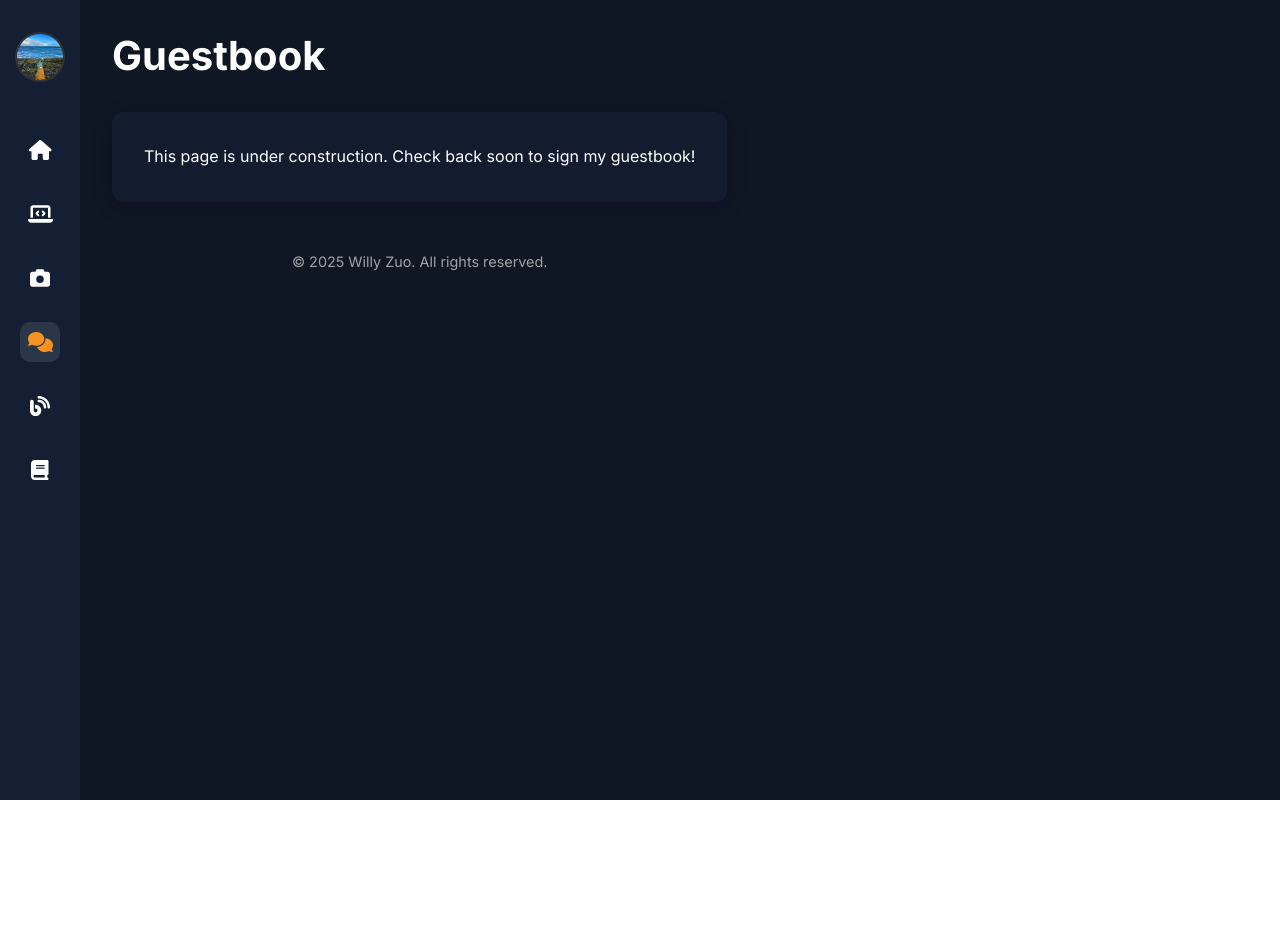
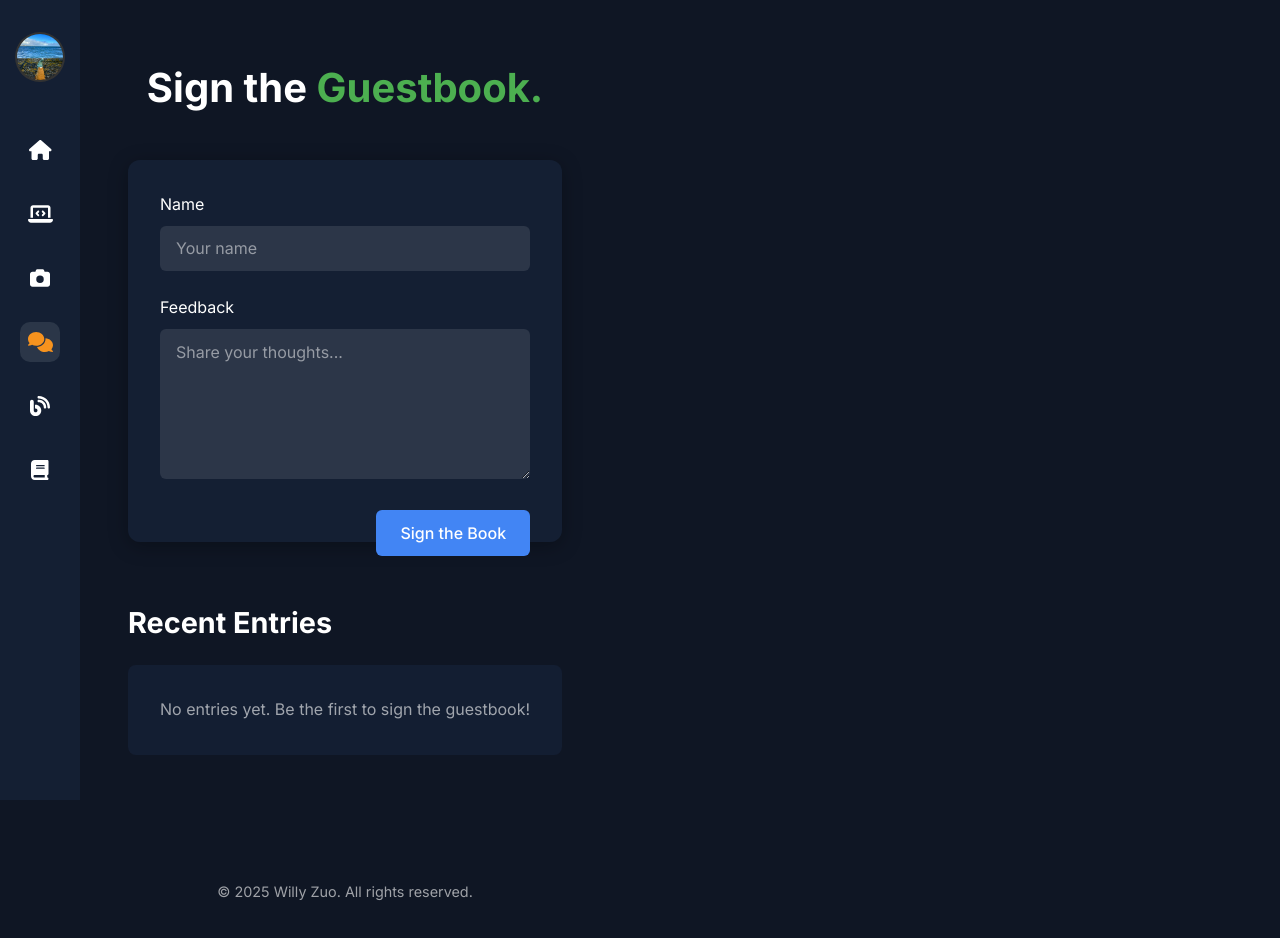
Before and after one commit to WillyOwl/personal_website, a React (Vite) app: page /guestbook in a window 1280 px wide. Shown: the top 938 px of the page. Before the commit the page ends 800 px from the top, so only its background shows below. Built offline with nearby package versions, Linux system fonts and the light colour scheme; the HTML template or start-up script is replaced by a standard one.

Commit message:
Push initial framework for guestbook page

```diff
--- a/src/pages/GuestbookPage.tsx
+++ b/src/pages/GuestbookPage.tsx
@@ -1,31 +1,196 @@
-import React from 'react';
+import React, { useState } from 'react';
 import styled from 'styled-components';
 
 const PageContainer = styled.div`
-  max-width: 1200px;
+  position: relative;
+  min-height: 100vh;
+  padding: 2rem 0;
+`;
+
+const BackgroundOverlay = styled.div`
+  position: absolute;
+  top: 0;
+  left: 0;
+  width: 100%;
+  height: 100%;
+  background-image: url('/images/guestbook-bg.jpg');
+  background-size: cover;
+  background-position: center;
+  opacity: 0.2;
+  z-index: -1;
+`;
+
+const ContentWrapper = styled.div`
+  max-width: 800px;
   margin: 0 auto;
+  padding: 0 1rem;
 `;
 
 const PageTitle = styled.h1`
   font-size: 2.5rem;
-  margin-bottom: 2rem;
+  text-align: center;
+  margin-bottom: 3rem;
+  color: var(--text-color);
+
+  span {
+    color: #4CAF50;
+  }
+`;
+
+const GuestbookForm = styled.div`
+  background-color: rgba(22, 34, 56, 0.8);
+  border-radius: 12px;
+  padding: 2rem;
+  margin-bottom: 3rem;
+  box-shadow: 0 4px 20px rgba(0, 0, 0, 0.3);
+`;
+
+const FormGroup = styled.div`
+  margin-bottom: 1.5rem;
+`;
+
+const Label = styled.label`
+  display: block;
+  margin-bottom: 0.5rem;
   color: var(--text-color);
 `;
 
-const PageContent = styled.div`
-  background-color: rgba(22, 34, 56, 0.5);
+const Input = styled.input`
+  width: 100%;
+  padding: 0.8rem 1rem;
+  border-radius: 6px;
+  border: none;
+  background-color: rgba(255, 255, 255, 0.1);
+  color: var(--text-color);
+  font-family: inherit;
+  font-size: 1rem;
+
+  &:focus {
+    outline: none;
+    box-shadow: 0 0 0 2px rgba(76, 175, 80, 0.5);
+  }
+
+  &::placeholder {
+    color: rgba(255, 255, 255, 0.5);
+  }
+`;
+
+const Textarea = styled.textarea`
+  width: 100%;
+  padding: 0.8rem 1rem;
+  border-radius: 6px;
+  border: none;
+  background-color: rgba(255, 255, 255, 0.1);
+  color: var(--text-color);
+  font-family: inherit;
+  font-size: 1rem;
+  min-height: 150px;
+  resize: vertical;
+
+  &:focus {
+    outline: none;
+    box-shadow: 0 0 0 2px rgba(76, 175, 80, 0.5);
+  }
+
+  &::placeholder {
+    color: rgba(255, 255, 255, 0.5);
+  }
+`;
+
+const SubmitButton = styled.button`
+  background-color: #4285f4;
+  color: white;
+  border: none;
+  border-radius: 6px;
+  padding: 0.8rem 1.5rem;
+  font-size: 1rem;
+  font-weight: 500;
+  cursor: pointer;
+  transition: background-color 0.3s;
+  float: right;
+
+  &:hover {
+    background-color: #3367d6;
+  }
+`;
+
+const EntriesSection = styled.div`
+  margin-top: 4rem;
+`;
+
+const EntriesTitle = styled.h2`
+  font-size: 1.8rem;
+  margin-bottom: 1.5rem;
+  color: var(--text-color);
+`;
+
+const EmptyEntries = styled.div`
+  background-color: rgba(22, 34, 56, 0.7);
+  border-radius: 8px;
   padding: 2rem;
-  border-radius: 12px;
-  box-shadow: 0 4px 20px rgba(0, 0, 0, 0.2);
+  text-align: center;
+  color: rgba(255, 255, 255, 0.6);
+  font-style: italic;
 `;
 
 const GuestbookPage: React.FC = () => {
+  const [name, setName] = useState('');
+  const [feedback, setFeedback] = useState('');
+
+  const handleSubmit = (e: React.FormEvent) => {
+    e.preventDefault();
+    // This will be implemented later
+    console.log('Form submitted:', { name, feedback });
+
+    // Reset form
+    setName('');
+    setFeedback('');
+  };
+
   return (
     <PageContainer>
-      <PageTitle>Guestbook</PageTitle>
-      <PageContent>
-        <p>This page is under construction. Check back soon to sign my guestbook!</p>
-      </PageContent>
+      <BackgroundOverlay />
+      <ContentWrapper>
+        <PageTitle>
+          Sign the <span>Guestbook.</span>
+        </PageTitle>
+
+        <GuestbookForm>
+          <form onSubmit={handleSubmit}>
+            <FormGroup>
+              <Label htmlFor="name">Name</Label>
+              <Input
+                type="text"
+                id="name"
+                placeholder="Your name"
+                value={name}
+                onChange={(e) => setName(e.target.value)}
+                required
+              />
+            </FormGroup>
+
+            <FormGroup>
+              <Label htmlFor="feedback">Feedback</Label>
+              <Textarea
+                id="feedback"
+                placeholder="Share your thoughts..."
+                value={feedback}
+                onChange={(e) => setFeedback(e.target.value)}
+                required
+              />
+            </FormGroup>
+
+            <SubmitButton type="submit">Sign the Book</SubmitButton>
+          </form>
+        </GuestbookForm>
+
+        <EntriesSection>
+          <EntriesTitle>Recent Entries</EntriesTitle>
+          <EmptyEntries>
+            No entries yet. Be the first to sign the guestbook!
+          </EmptyEntries>
+        </EntriesSection>
+      </ContentWrapper>
     </PageContainer>
   );
 };
```
Also changed, not shown: public/images/guestbook-bg.jpg (added).
